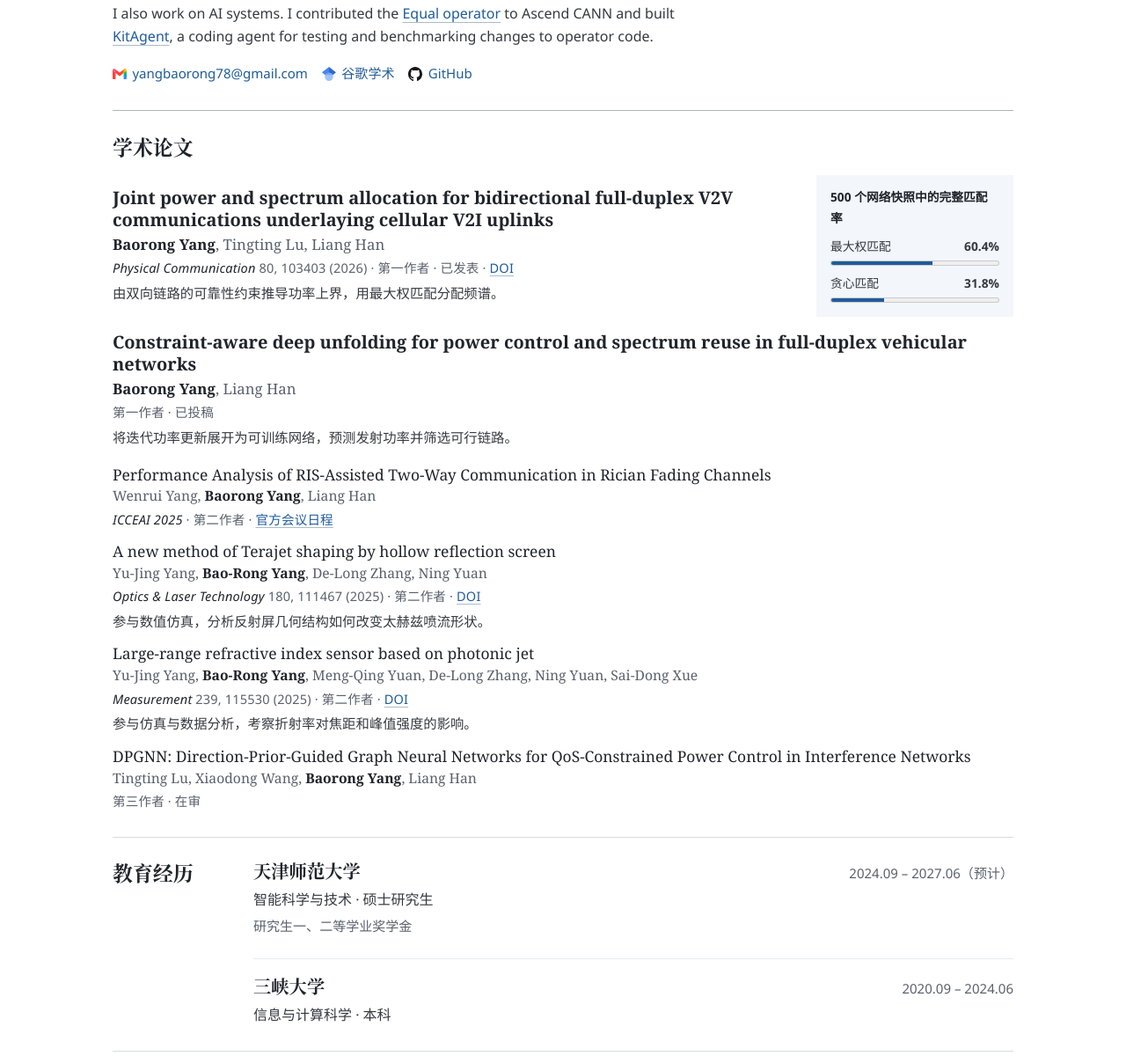
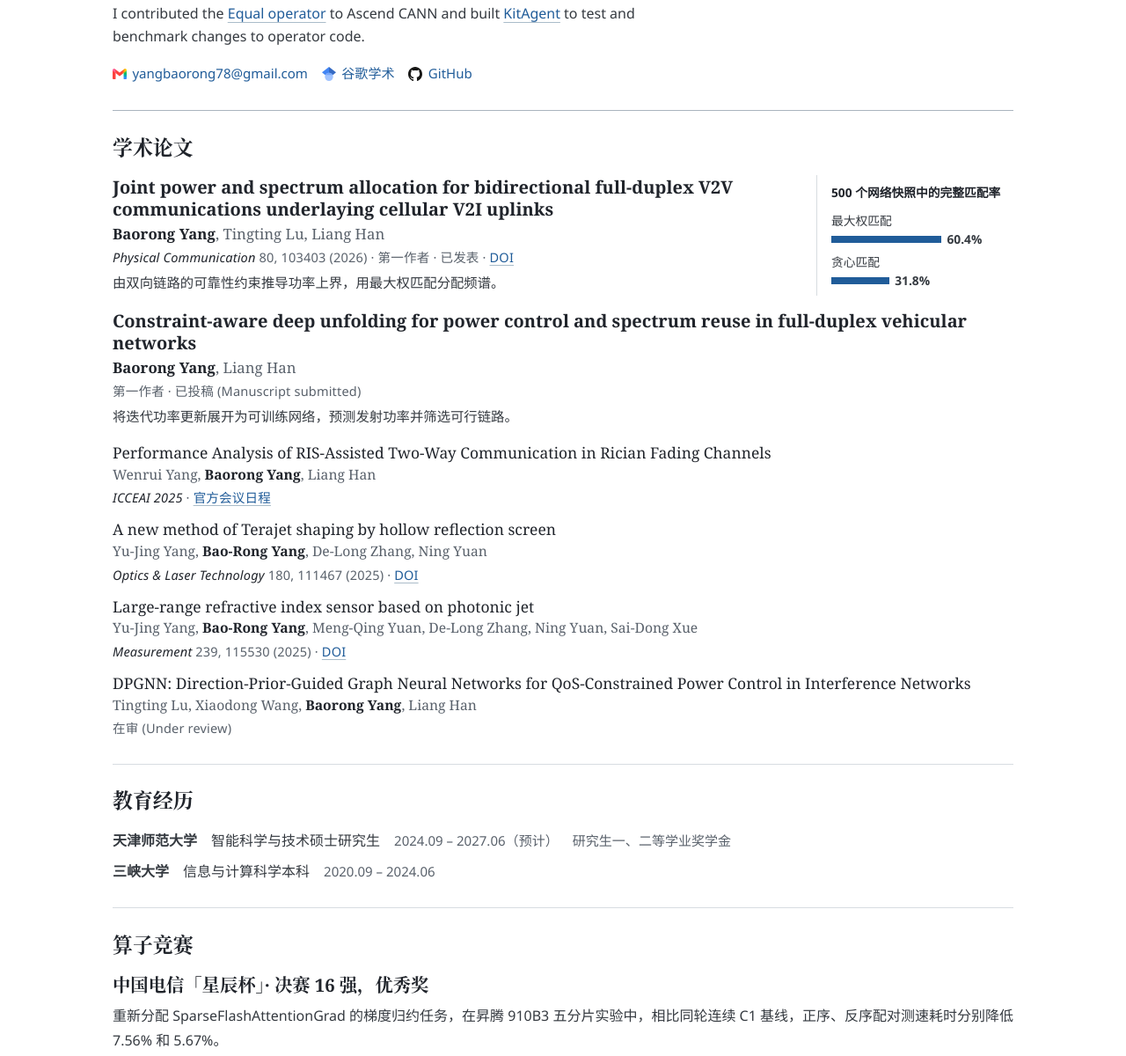
Before and after one commit to zed123214/zed123214.github.io, a plain HTML site: page index.html in a window 1280 px wide. Shown: the part 204-1404 px from the top of the page at 88% size. Drawn offline with Linux system fonts and the light colour scheme.

Commit message:
Streamline academic bibliography and align profile sections

```diff
--- a/index.html
+++ b/index.html
@@ -6,7 +6,7 @@
   <meta name="theme-color" content="#ffffff">
   <meta name="description" content="杨宝荣（Baorong Yang），天津师范大学硕士研究生。研究模型驱动深度学习与车联网资源优化，开发昇腾算子和 Coding Agent 工具。">
   <link rel="canonical" href="https://zed123214.github.io/">
-  <link rel="stylesheet" href="style.css?v=4ac404949e">
+  <link rel="stylesheet" href="style.css?v=3a374d73c9">
   <title>杨宝荣 · Baorong Yang | 学术主页</title>
 </head>
 <body id="top">
@@ -19,8 +19,8 @@
       </div>
       <img class="portrait" src="portrait-blue.webp" alt="杨宝荣的正面半身照" width="480" height="480" fetchpriority="high">
       <div class="about">
-        <p lang="en">I study <strong>wireless resource allocation</strong> and <strong>model-based deep learning</strong>. My recent work uses deep unfolding to predict transmit powers for vehicles sharing cellular spectrum, then checks which links can communicate reliably.</p>
-        <p lang="en">I also work on AI systems. I contributed the <a href="https://gitcode.com/cann/ops-math/pull/5425">Equal operator</a> to Ascend CANN and built <a href="https://github.com/zed123214/kitagent">KitAgent</a>, a coding agent for testing and benchmarking changes to operator code.</p>
+        <p lang="en">My research focuses on <strong>wireless resource allocation</strong> and <strong>model-based deep learning</strong>. I use deep unfolding to predict transmit powers for vehicle-to-vehicle links that share cellular spectrum under reliability constraints.</p>
+        <p lang="en">I contributed the <a href="https://gitcode.com/cann/ops-math/pull/5425">Equal operator</a> to Ascend CANN and built <a href="https://github.com/zed123214/kitagent">KitAgent</a> to test and benchmark changes to operator code.</p>
         <div class="links contact">
           <a href="mailto:yangbaorong78@gmail.com"><img src="icons/google-gmail.svg" alt="" width="16" height="16"><span>yangbaorong78@gmail.com</span></a>
           <a href="https://scholar.google.com/citations?user=WuxKoZIAAAAJ&amp;hl=zh-CN"><img src="icons/google-scholar.svg" alt="" width="16" height="16"><span>谷歌学术</span></a>
@@ -41,52 +41,45 @@
           </div>
           <figure class="matching-result">
             <figcaption>500 个网络快照中的完整匹配率</figcaption>
-            <div>最大权匹配 <strong>60.4%</strong></div><meter min="0" max="100" value="60.4" aria-label="最大权匹配的完整匹配率">60.4%</meter>
-            <div>贪心匹配 <strong>31.8%</strong></div><meter min="0" max="100" value="31.8" aria-label="贪心匹配的完整匹配率">31.8%</meter>
+            <div>最大权匹配 <span class="bar-value" style="--rate:60.4%">60.4%</span></div>
+            <div>贪心匹配 <span class="bar-value" style="--rate:31.8%">31.8%</span></div>
           </figure>
         </article>
         <article>
           <h3 lang="en">Constraint-aware deep unfolding for power control and spectrum reuse in full-duplex vehicular networks</h3>
           <p class="authors"><strong>Baorong Yang</strong>, Liang Han</p>
-          <p class="venue">第一作者 · 已投稿</p>
+          <p class="venue">第一作者 · 已投稿 <span lang="en">(Manuscript submitted)</span></p>
           <p class="contribution">将迭代功率更新展开为可训练网络，预测发射功率并筛选可行链路。</p>
         </article>
         <article class="collaboration">
           <h3 lang="en">Performance Analysis of RIS-Assisted Two-Way Communication in Rician Fading Channels</h3>
           <p class="authors">Wenrui Yang, <strong>Baorong Yang</strong>, Liang Han</p>
-          <p class="venue"><cite>ICCEAI 2025</cite> · 第二作者 · <a href="https://icceai.cn/2025/Program.pdf">官方会议日程</a></p>
+          <p class="venue"><cite>ICCEAI 2025</cite> · <a href="https://icceai.cn/2025/Program.pdf">官方会议日程</a></p>
         </article>
         <article class="collaboration">
           <h3 lang="en">A new method of Terajet shaping by hollow reflection screen</h3>
           <p class="authors">Yu-Jing Yang, <strong>Bao-Rong Yang</strong>, De-Long Zhang, Ning Yuan</p>
-          <p class="venue"><cite>Optics &amp; Laser Technology</cite> 180, 111467 (2025) · 第二作者 · <a href="https://doi.org/10.1016/j.optlastec.2024.111467">DOI</a></p>
-          <p class="contribution">参与数值仿真，分析反射屏几何结构如何改变太赫兹喷流形状。</p>
+          <p class="venue"><cite>Optics &amp; Laser Technology</cite> 180, 111467 (2025) · <a href="https://doi.org/10.1016/j.optlastec.2024.111467">DOI</a></p>
         </article>
         <article class="collaboration">
           <h3 lang="en">Large-range refractive index sensor based on photonic jet</h3>
           <p class="authors">Yu-Jing Yang, <strong>Bao-Rong Yang</strong>, Meng-Qing Yuan, De-Long Zhang, Ning Yuan, Sai-Dong Xue</p>
-          <p class="venue"><cite>Measurement</cite> 239, 115530 (2025) · 第二作者 · <a href="https://doi.org/10.1016/j.measurement.2024.115530">DOI</a></p>
-          <p class="contribution">参与仿真与数据分析，考察折射率对焦距和峰值强度的影响。</p>
+          <p class="venue"><cite>Measurement</cite> 239, 115530 (2025) · <a href="https://doi.org/10.1016/j.measurement.2024.115530">DOI</a></p>
         </article>
         <article class="collaboration">
           <h3 lang="en">DPGNN: Direction-Prior-Guided Graph Neural Networks for QoS-Constrained Power Control in Interference Networks</h3>
           <p class="authors">Tingting Lu, Xiaodong Wang, <strong>Baorong Yang</strong>, Liang Han</p>
-          <p class="venue">第三作者 · 在审</p>
+          <p class="venue">在审 <span lang="en">(Under review)</span></p>
         </article>
       </div>
     </section>
 
     <section class="section" id="education" aria-labelledby="edu-title">
       <div class="label"><h2 id="edu-title">教育经历</h2></div>
-      <div class="entries education">
-        <article><div class="degree"><h3>天津师范大学</h3><span>2024.09 – 2027.06（预计）</span></div>
-          <p>智能科学与技术 · 硕士研究生</p>
-          <p class="honour">研究生一、二等学业奖学金</p>
-        </article>
-        <article><div class="degree"><h3>三峡大学</h3><span>2020.09 – 2024.06</span></div>
-          <p>信息与计算科学 · 本科</p>
-        </article>
-      </div>
+      <ul class="education">
+        <li><strong>天津师范大学</strong><span>智能科学与技术硕士研究生</span><span>2024.09 – 2027.06（预计）</span><span>研究生一、二等学业奖学金</span></li>
+        <li><strong>三峡大学</strong><span>信息与计算科学本科</span><span>2020.09 – 2024.06</span></li>
+      </ul>
     </section>
 
     <section class="section" id="awards" aria-labelledby="awards-title">
--- a/style.css
+++ b/style.css
@@ -43,7 +43,7 @@ h1 span { display: inline-block; margin-left: .18em; color: var(--muted); font-s
 .contact a:hover, .contact a:focus-visible { text-decoration: underline; }
 .contact img { display: block; width: 1rem; height: 1rem; object-fit: contain; }
 
-.section { display: grid; grid-template-columns: 8.2rem minmax(0,1fr); gap: 1.8rem; border-top: 1px solid var(--rule); padding: 1.55rem 0 1.65rem; }
+.section { display: grid; grid-template-columns: minmax(0,1fr); gap: .85rem; border-top: 1px solid var(--rule); padding: 1.55rem 0 1.65rem; }
 #publications { border-top: 1px solid #aab4be; }
 .label h2 { font-size: 1.43rem; line-height: 1.5; font-weight: 600; }
 .label p { margin-top: .2rem; font-size: .9rem; }
@@ -55,11 +55,12 @@ article h3 { font-weight: 600; font-size: clamp(1.25rem,2.2vw,1.62rem); line-hei
 .venue cite { font-style: normal; }
 .authors { color: var(--muted); font: 1.05rem/1.52 var(--serif); }
 
-.compact article + article, .education article + article { border-top: 1px solid #e6ebef; padding-top: 1.1rem; }
-.compact article h3, .education h3 { font-size: 1.27rem; line-height: 1.38; }
-.degree { display: flex; flex-wrap: wrap; gap: .2rem 1rem; justify-content: space-between; align-items: baseline; }
-.degree span, .honour { font-size: .94rem; color: var(--muted); }
-.education article p { margin-top: .15rem; }
+.compact article + article { border-top: 1px solid #e6ebef; padding-top: 1.1rem; }
+.compact article h3 { font-size: 1.27rem; line-height: 1.38; }
+.education { list-style: none; margin: 0; padding: 0; }
+.education li { display: flex; flex-wrap: wrap; align-items: baseline; gap: .1rem 1rem; color: var(--copy); }
+.education li + li { margin-top: .4rem; }
+.education li span:nth-child(n+3) { color: var(--muted); font-size: .94rem; }
 footer { border-top: 1px solid var(--rule); padding-bottom: 1.6rem; }
 .reviewing { margin: 0; color: var(--copy); }
 
@@ -71,15 +72,12 @@ footer { border-top: 1px solid var(--rule); padding-bottom: 1.6rem; }
 .bibliography .venue { margin: .1rem 0 0; color: var(--muted); font-weight: 400; }
 .bibliography .venue cite { font-style: italic; color: var(--ink); }
 .bibliography .contribution { font-size: .96rem; margin-top: .12rem; }
-.bibliography { grid-template-columns: minmax(0,1fr); gap: .85rem; }
 .featured-paper { display: grid; grid-template-columns: minmax(0,1fr) 14rem; align-items: center; gap: 2rem; }
-.matching-result { margin: 0; padding: .8rem 1rem; background: #f3f6fa; color: var(--copy); font-size: .86rem; }
+.matching-result { margin: 0; padding: .5rem 0 .5rem 1rem; border-left: 1px solid var(--rule); color: var(--copy); font-size: .86rem; }
 .matching-result figcaption { color: var(--ink); margin-bottom: .45rem; font-weight: 600; }
-.matching-result div { display: flex; justify-content: space-between; }
-.matching-result meter { display: block; width: 100%; height: .8rem; accent-color: var(--accent); }
-.matching-result meter::-webkit-meter-optimum-value { background: var(--accent); }
-.matching-result meter::-moz-meter-bar { background: var(--accent); }
-.matching-result meter + div { margin-top: .3rem; }
+.bar-value { display: flex; align-items: center; gap: .4rem; font-variant-numeric: tabular-nums; font-weight: 600; line-height: 1.25; }
+.bar-value::before { content: ""; width: var(--rate); border-top: .5rem solid var(--accent); }
+.matching-result div + div { margin-top: .35rem; }
 .bibliography .collaboration h3 { font-size: 1.09rem; font-weight: 500; line-height: 1.35; }
 .bibliography .collaboration .authors { margin-top: .08rem; font-size: .98rem; }
 .collaboration + .collaboration { margin-top: .7rem; }
@@ -91,7 +89,7 @@ footer { border-top: 1px solid var(--rule); padding-bottom: 1.6rem; }
   main, footer { width: min(100% - 2.1rem, 40rem); }
   .intro { grid-template-areas: "name photo" "about about"; column-gap: .8rem; padding-block: 1.1rem; align-items: center; }
   .portrait { width: clamp(4.8rem,21vw,7rem); }
-  .section { grid-template-columns: 1fr; gap: 1rem; padding: 1.45rem 0 1.65rem; }
+  .section { gap: .85rem; padding: 1.45rem 0 1.65rem; }
   .label { display: flex; flex-wrap: wrap; align-items: baseline; gap: .3rem .7rem; }
   .label p { margin: 0; }
 }
@@ -117,16 +115,12 @@ footer { border-top: 1px solid var(--rule); padding-bottom: 1.6rem; }
   .label { margin-bottom: 3pt; break-after: avoid; }
   .label h2 { font-size: 12pt; line-height: 1.25; }
   .entries article { break-inside: avoid; }
-  article h3, .compact article h3, .education h3 { font-size: 11pt; line-height: 1.2; }
-  .affiliation, .about, .entries article p, .links, .degree span { font-size: 10pt; line-height: 1.32; }
+  article h3, .compact article h3 { font-size: 11pt; line-height: 1.2; }
+  .affiliation, .about, .entries article p, .links, .education li span { font-size: 10pt; line-height: 1.32; }
   article p, .about, .contact, .links, .venue { margin: 2pt 0 0; }
   .entries article + article { margin-top: 5pt; }
   .bibliography h3, .bibliography .collaboration h3 { font-size: 11pt; }
   .bibliography .contribution { font-size: 10pt; }
-  .compact article + article, .education article + article { padding-top: 4pt; }
-
-  .education { display: grid; grid-template-columns: 1fr 1fr; gap: 1rem; }
-  .education article + article { margin: 0; padding: 0; border: 0; }
-  .degree { gap: 2pt 7pt; }
+  .compact article + article { padding-top: 4pt; }
   a { color: inherit; }
 }
```
